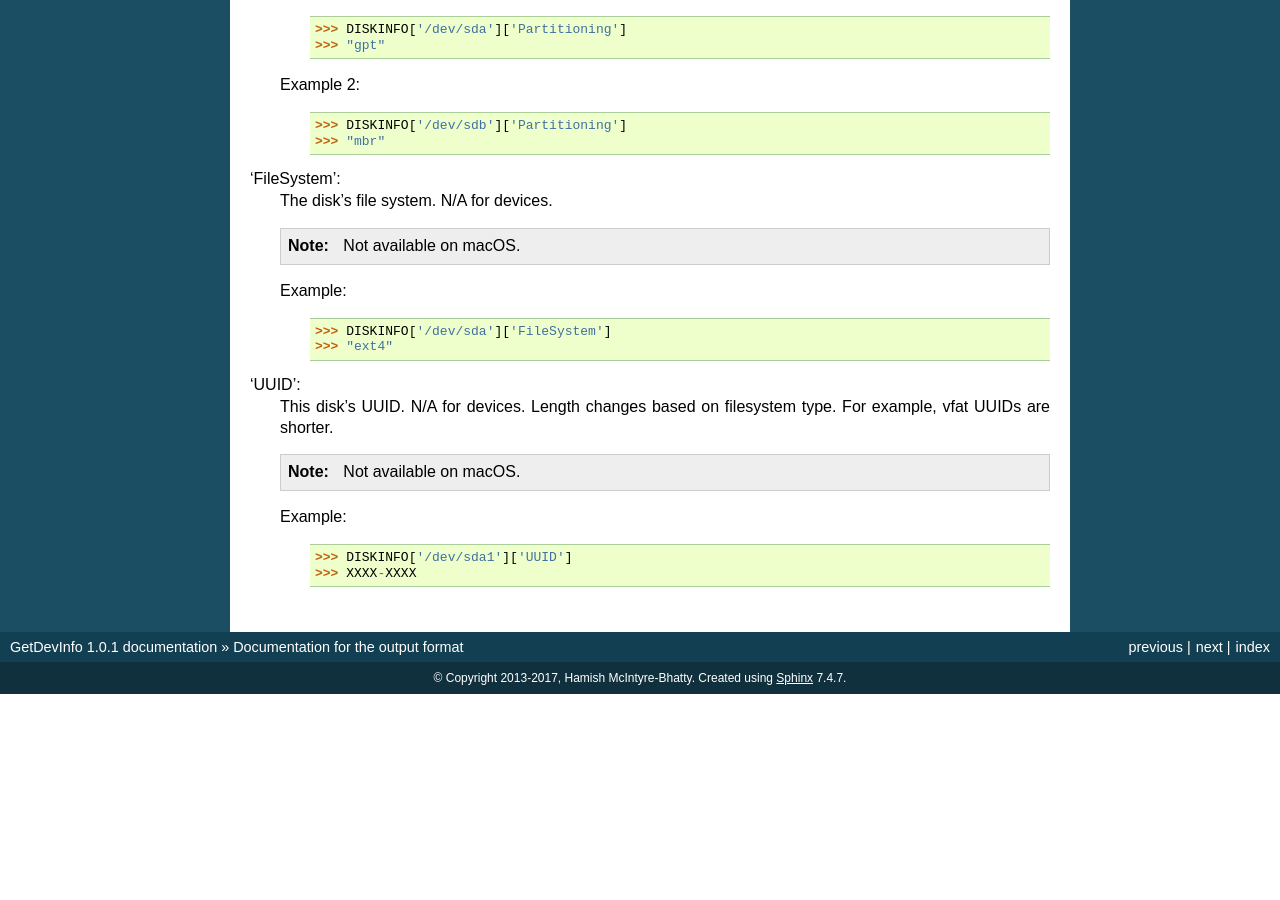
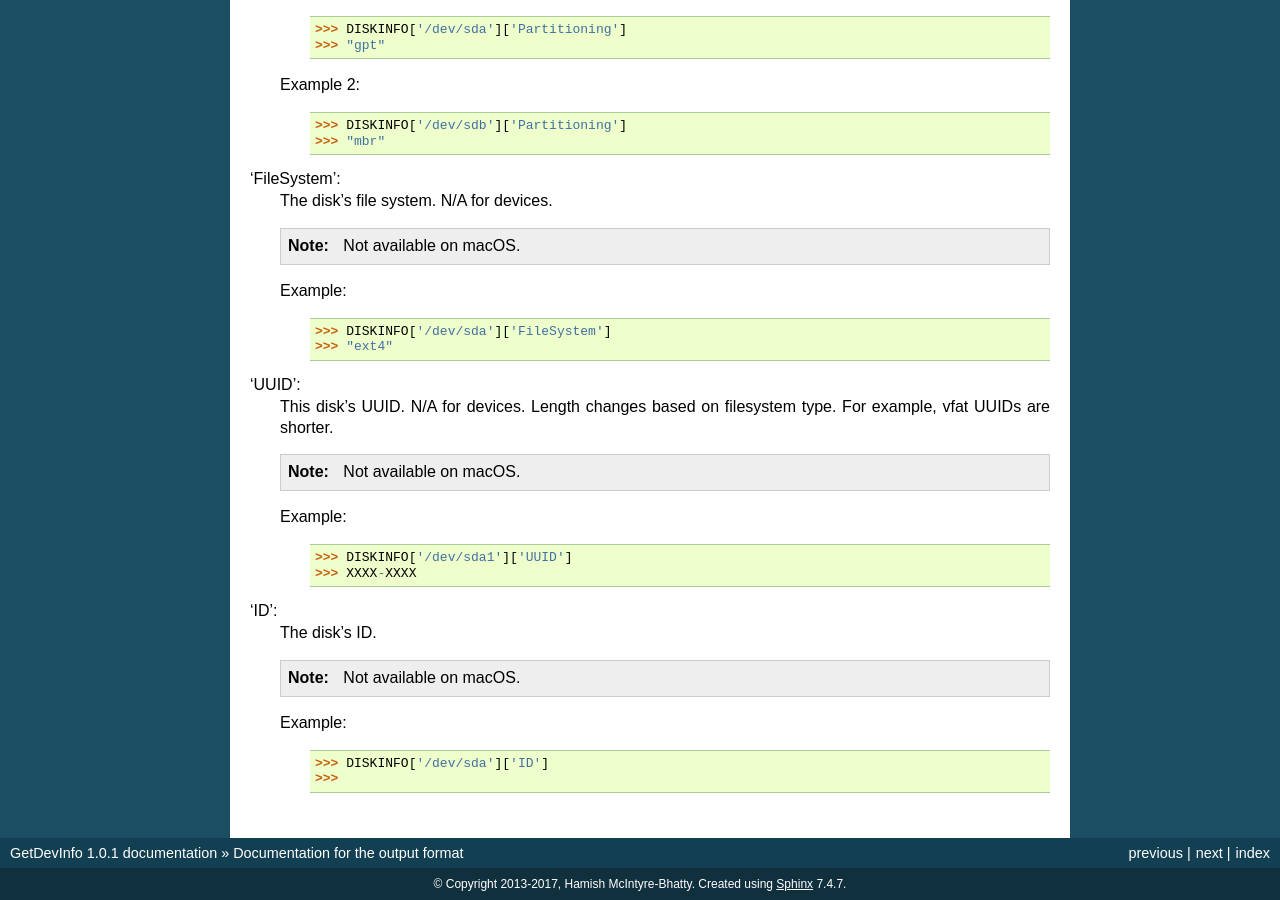
Before and after one commit to hamishmb/getdevinfo, a Sphinx documentation site: the page built from docs/format.rst, in a window 1280 px wide and 900 px high, scrolled down 3029 px. Built offline with Sphinx 7.4.7, drawn with Linux system fonts in a browser that asks for light colours; before the commit the page ends 3723 px from its top, so only the background shows below that.

Commit message:
Fix getting ID with Python 3 on Linux

```diff
--- a/docs/format.rst
+++ b/docs/format.rst
@@ -173,3 +173,13 @@ Various information is collected and organised here.
     Example:
         >>> DISKINFO['/dev/sda1']['UUID']
         >>> XXXX-XXXX
+
+'ID':
+    The disk's ID.
+
+    .. note::
+        Not available on macOS.
+
+    Example:
+        >>> DISKINFO['/dev/sda']['ID']
+        >>>
```
Also changed, not shown: 1 other file.
